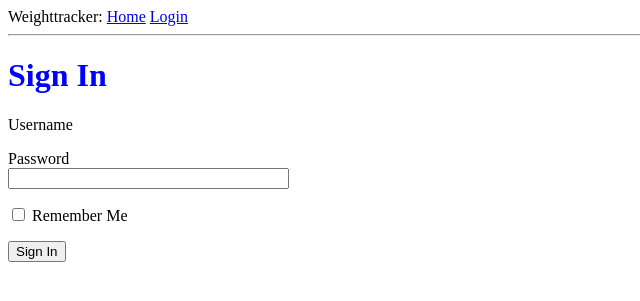
After one commit to CorneliaKelinske/weighttracker_erster_versuch, a Flask app: template app/templates/login.html in a window 1280 px wide. The commit adds this page. Shown: the top 301 px of the page, without its empty margins (0-640 px from the left). Run offline with Flask 2, Linux system fonts and the light colour scheme; the template is opened without the code that fills it: values that come from a table or form of the project are taken from there, others are empty.

Commit message:
starting to add forms; something doesn't work

```diff
--- a/app/__init__.py
+++ b/app/__init__.py
@@ -1,5 +1,7 @@
 from flask import Flask
+from config import Config
 
 app = Flask(__name__)
+app.config.from_object(Config)
 
 from app import routes
--- /dev/null
+++ b/app/forms.py
@@ -0,0 +1,9 @@
+from flask_wtf import FlaskForm
+from wtforms import StringField, PasswordField, BooleanField, SubmitField
+from wtforms.validators import DataRequired
+
+class LoginForm(FlaskForm):
+    username = StringField('Username', validators=[DataRequired()])
+    password = PasswordField('Password', validators=[DataRequired()])
+    remember_me = BooleanField('Remember Me')
+    submit = SubmitField('Sign In')
--- a/app/routes.py
+++ b/app/routes.py
@@ -1,5 +1,6 @@
 from flask import render_template
 from app import app
+from app.forms import LoginForm
 
 @app.route('/')
 @app.route('/index')
@@ -18,3 +19,8 @@ def index():
 
     ]
     return render_template('index.html', title="Home", user=user, posts=posts)
+
+    @app.route('/login')
+    def login():
+        form = LoginForm()
+        return render_template('login.html', title='Sign In', form=form)
--- a/app/templates/base.html
+++ b/app/templates/base.html
@@ -11,7 +11,10 @@
     <link rel="stylesheet" href="{{ url_for('static', filename='css/styles.css') }}">
 </head>
 <body>
-    <div>Weighttracker: <a href="/index">Home</a></div>
+    <div>Weighttracker:
+        <a href="/index">Home</a>
+        <a href="/login">Login</a>
+    </div>
     <hr>
     {% block content %}{% endblock %}
 
--- /dev/null
+++ b/app/templates/login.html
@@ -0,0 +1,18 @@
+{% extends "base.html" %}
+
+{% block content %}
+    <h1>Sign In</h1>
+    <form action="" method="post" nonvalidate>
+        {{ form.hidden_tag() }}
+        <p>
+            {{ form.username.label }}<br>
+            {{ form.usernam(size=32) }}
+        </p>
+        <p>
+            {{ form.password.label }}<br>
+            {{ form.password(size=32) }}
+        </p>
+        <p>{{ form.remember_me() }}  {{ form.remember_me.label }}</p>
+        <p>{{ form.submit() }}</p>
+    </form>
+{% endblock %}
```
